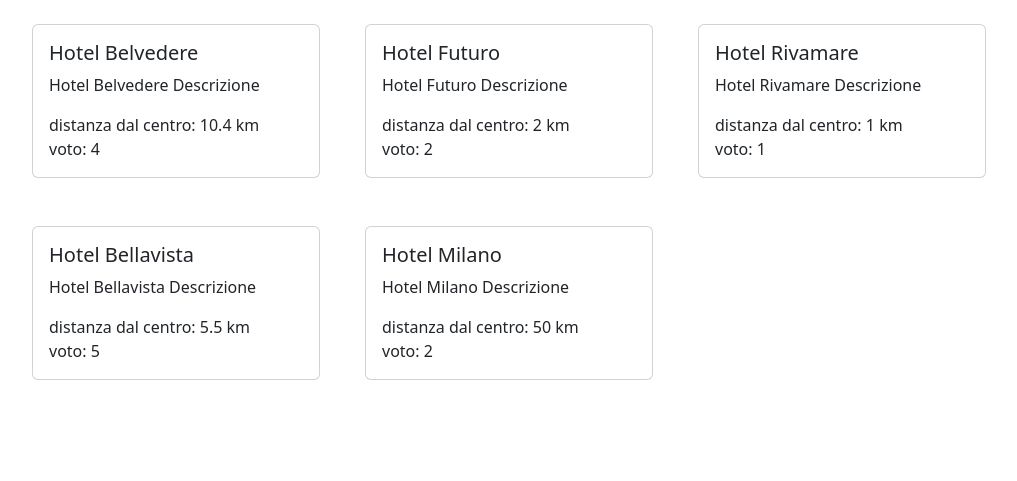
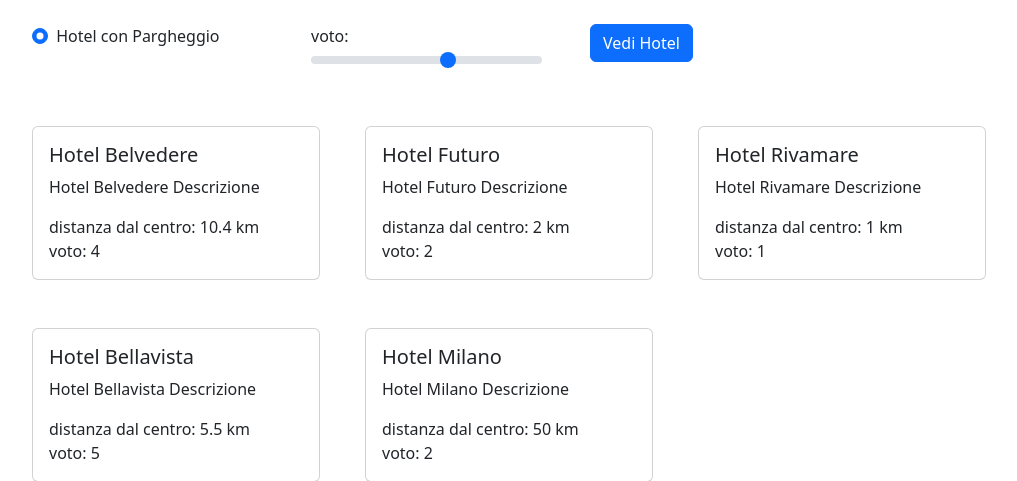
Before and after one commit to LuongoAndrea/php-hotel, a PHP site: page /?parcheggio=1 in a window 1280 px wide. Shown: the top 481 px of the page, without its empty margins (74-1091 px from the left). Run offline with PHP 8.4, Linux system fonts and the light colour scheme; data that the repository does not hold is empty.

Commit message:
form non funzionante

```diff
--- a/index.php
+++ b/index.php
@@ -39,7 +39,8 @@ $hotels = [
     ],
 
 ];
-
+$parcheggio = $_GET["parcheggio"];
+$voto = $_GET["voto"];
 ?>
 
 <!DOCTYPE html>
@@ -56,8 +57,21 @@ $hotels = [
 
 <body>
     <div class="container">
-        <div class="row">
-
+        <div class="row ">
+            <form action="index.php" class="d-flex">
+                <div class="col-3 p-4">
+                    <input class="form-check-input me-1" type="radio" name="parcheggio" value="true" id="firstRadio"
+                        checked>
+                    <label class="form-check-label" for="firstRadio">Hotel con Pargheggio</label>
+                </div>
+                <div class="col-3 p-4">
+                    <label for="customRange2" class="">voto:</label>
+                    <input type="range" class="form-range" min="0" max="5" name="voto" id="customRange2">
+                </div>
+                <div class="col-auto p-4">
+                    <button type="submit" class="btn btn-primary mb-3">Vedi Hotel</button>
+                </div>
+            </form>
         </div>
         <div class="row">
             <?php foreach ($hotels as $item) { ?>
```
